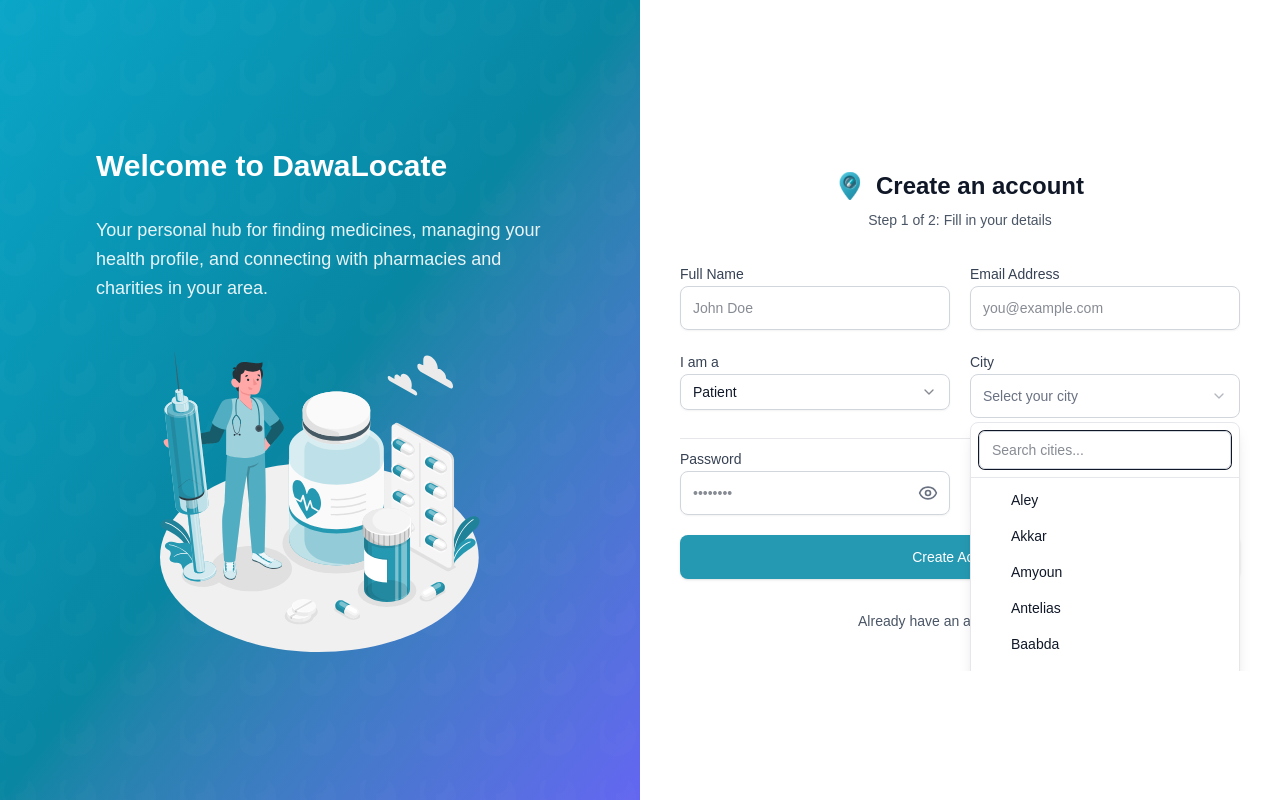
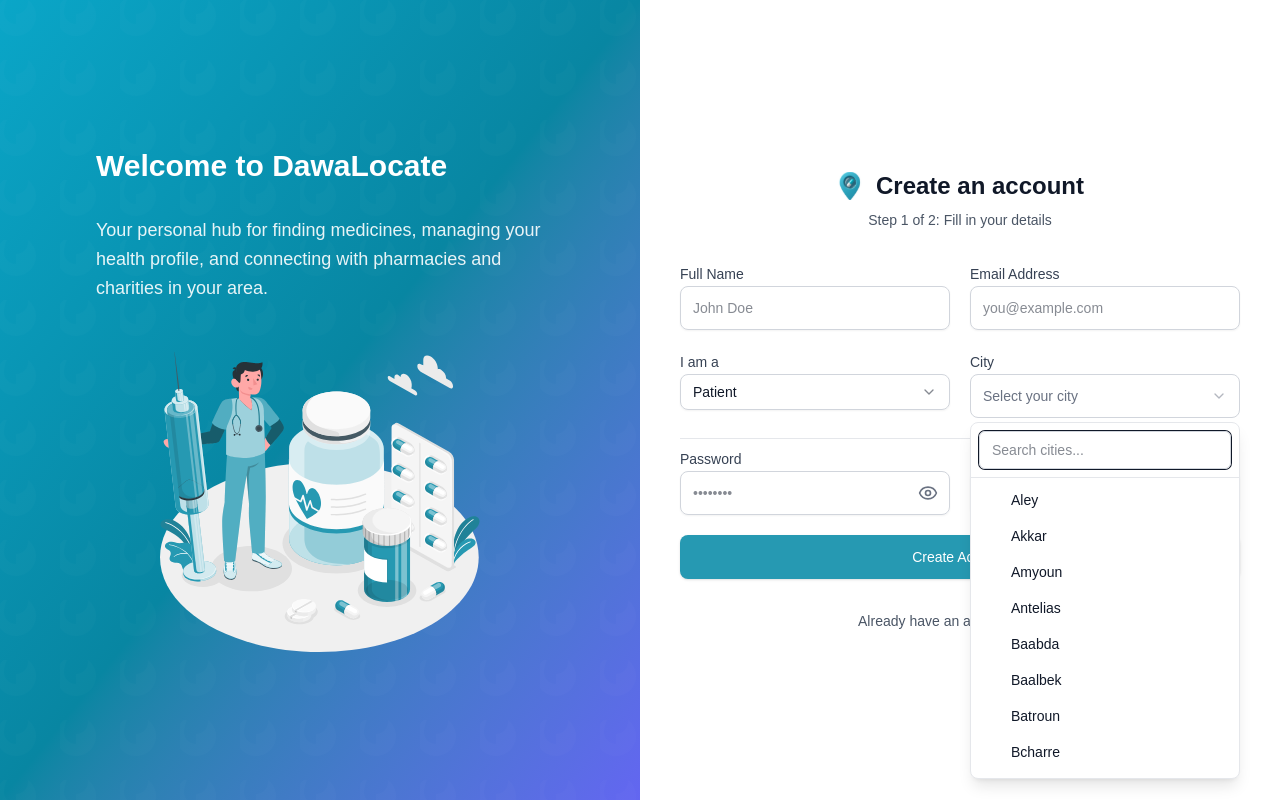
Before and after one commit to hassanaboukhalil/techtalks-dawalocate-nextjs-teamB, a Next.js app: page /signup in a window 1280 px wide. Both pictures are taken after a click on the button "Select your city". Built offline with nearby package versions, Linux system fonts and the light colour scheme.

Commit message:
refactor(auth): clean up CityAutocomplete component for improved readability

```diff
--- a/components/ui/CityAutocomplete.tsx
+++ b/components/ui/CityAutocomplete.tsx
@@ -1,6 +1,7 @@
 "use client";
 
 import { useState, useRef, useEffect } from "react";
+import { createPortal } from "react-dom";
 import { Check, ChevronDown } from "lucide-react";
 import { cn } from "@/lib/utils";
 
@@ -21,6 +22,7 @@ export function CityAutocomplete({
 }: CityAutocompleteProps) {
   const [isOpen, setIsOpen] = useState(false);
   const [searchTerm, setSearchTerm] = useState("");
+  const [dropdownPosition, setDropdownPosition] = useState({ top: 0, left: 0, width: 0 });
   const containerRef = useRef<HTMLDivElement>(null);
   const inputRef = useRef<HTMLInputElement>(null);
 
@@ -28,11 +30,24 @@ export function CityAutocomplete({
     city.toLowerCase().includes(searchTerm.toLowerCase())
   );
 
+  // Update dropdown position when opened
+  useEffect(() => {
+    if (isOpen && containerRef.current) {
+      const rect = containerRef.current.getBoundingClientRect();
+      setDropdownPosition({
+        top: rect.bottom + window.scrollY + 4,
+        left: rect.left + window.scrollX,
+        width: rect.width,
+      });
+    }
+  }, [isOpen]);
+
   useEffect(() => {
     const handleClickOutside = (event: MouseEvent) => {
       if (
         containerRef.current &&
-        !containerRef.current.contains(event.target as Node)
+        !containerRef.current.contains(event.target as Node) &&
+        !(event.target as Element).closest('[data-city-dropdown]')
       ) {
         setIsOpen(false);
         setSearchTerm("");
@@ -70,9 +85,17 @@ export function CityAutocomplete({
         <ChevronDown className="h-4 w-4 opacity-50" />
       </button>
 
-      {/* Dropdown */}
-      {isOpen && (
-        <div className="absolute z-50 mt-1 w-full rounded-lg border border-gray-200 bg-white shadow-lg">
+      {/* Dropdown - rendered in portal to avoid overflow clipping */}
+      {isOpen && typeof document !== 'undefined' && createPortal(
+        <div
+          data-city-dropdown
+          className="fixed z-[9999] rounded-lg border border-gray-200 bg-white shadow-lg"
+          style={{
+            top: dropdownPosition.top,
+            left: dropdownPosition.left,
+            width: dropdownPosition.width,
+          }}
+        >
           {/* Search Input */}
           <div className="border-b border-gray-200 p-2">
             <input
@@ -113,7 +136,8 @@ export function CityAutocomplete({
               ))
             )}
           </div>
-        </div>
+        </div>,
+        document.body
       )}
     </div>
   );
```
